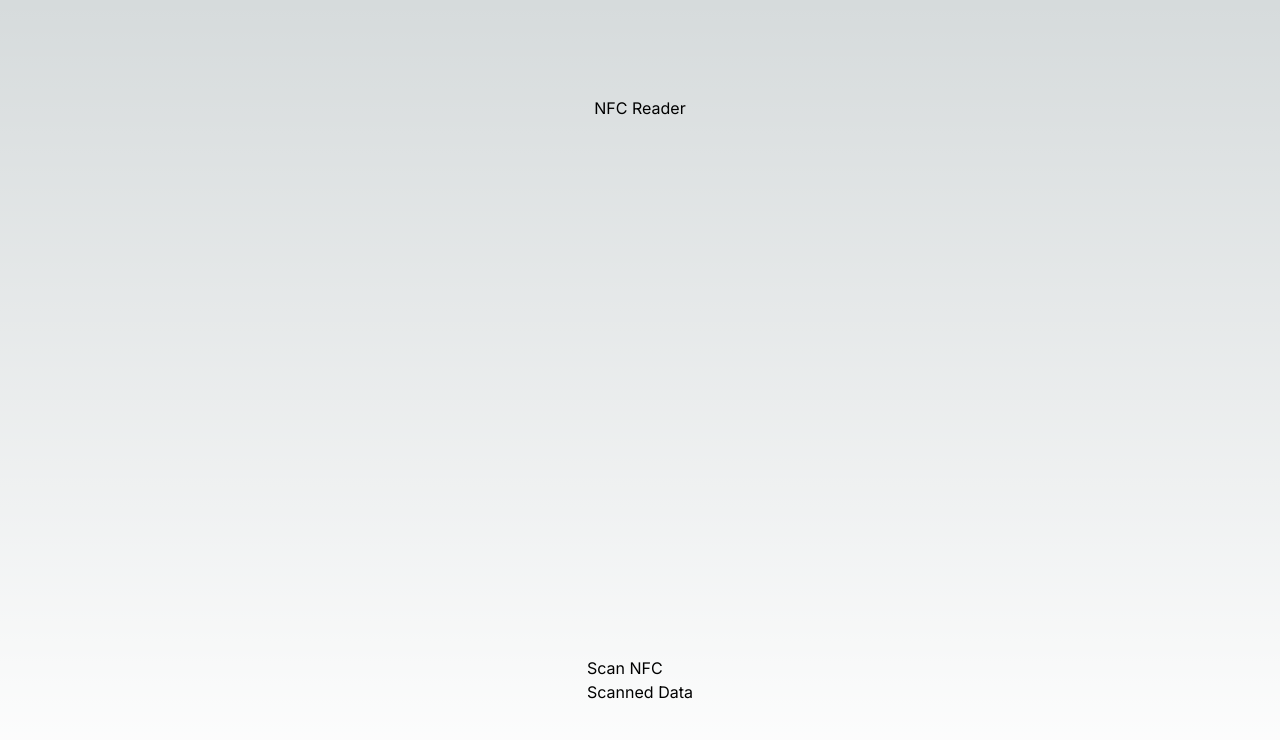
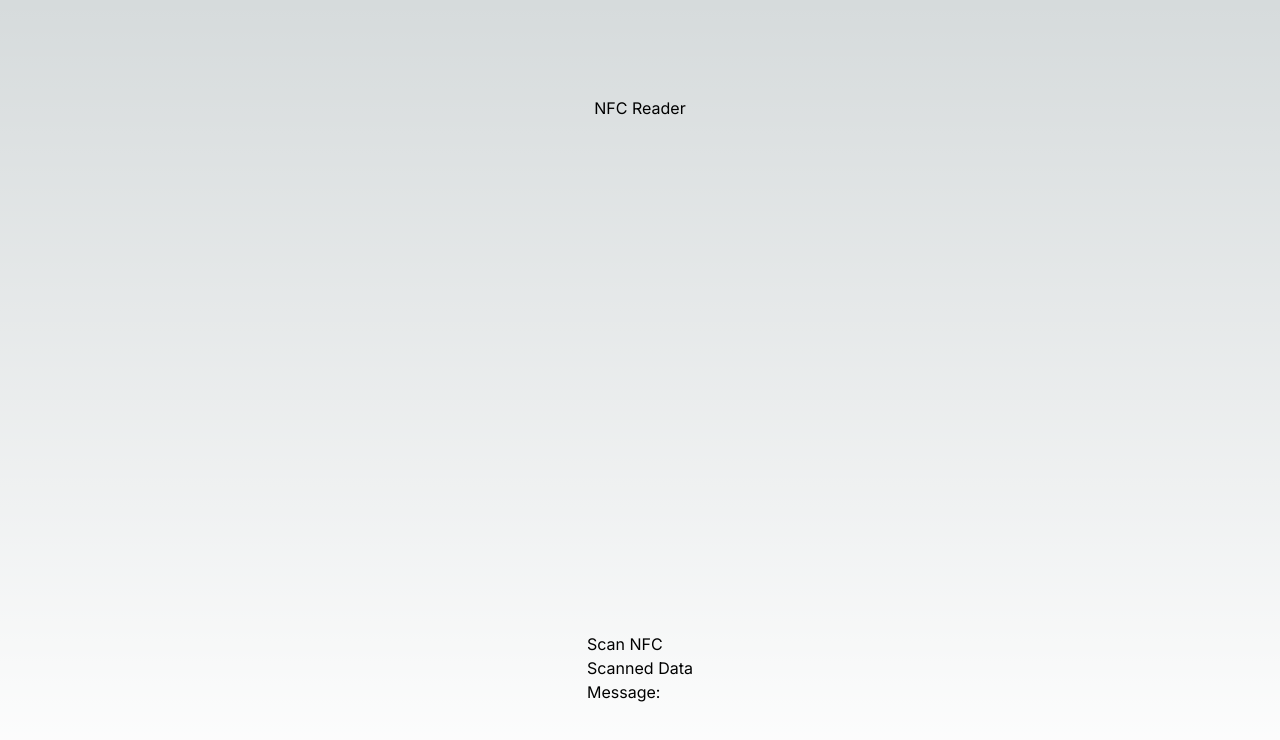
Before and after one commit to Abhijitsingha-code/NFC, a Next.js app: page / in a window 1280 px wide. Shown: the top 740 px of the page. Built offline with nearby package versions, Linux system fonts and the light colour scheme.

Commit message:
Update nfcReader.tsx

```diff
--- a/components/nfcReader.tsx
+++ b/components/nfcReader.tsx
@@ -3,6 +3,7 @@ import { useState, useEffect } from 'react';
 
 const NFCComponent = () => {
   const [scanData, setScanData] = useState<string | null>(null);
+  const [message, setMessage] = useState<any>()
 
   const handleScanClick = async () => {
 
@@ -23,11 +24,7 @@ const NFCComponent = () => {
             alert("Scan started successfully.");
             alert(event.serialNumber)
             const message = event.message;
-            // for (const record of message.records) {
-            //   alert("Record type:  " + record.recordType);
-            //   alert("MIME type:    " + record.mediaType);
-            //   alert("Record id:    " + record.id);
-            // }
+            setMessage(message)
             alert(`message: ${message}`)
             const scannedData = message.records.map((record: any) => record.data ? new TextDecoder().decode(record.data) : '').join('');
             setScanData(scannedData);
@@ -48,6 +45,7 @@ const NFCComponent = () => {
       {scanData && (
         <p>{scanData}</p>
       )}
+      <p>Message: {message}</p>
     </div>
   );
 };
```
